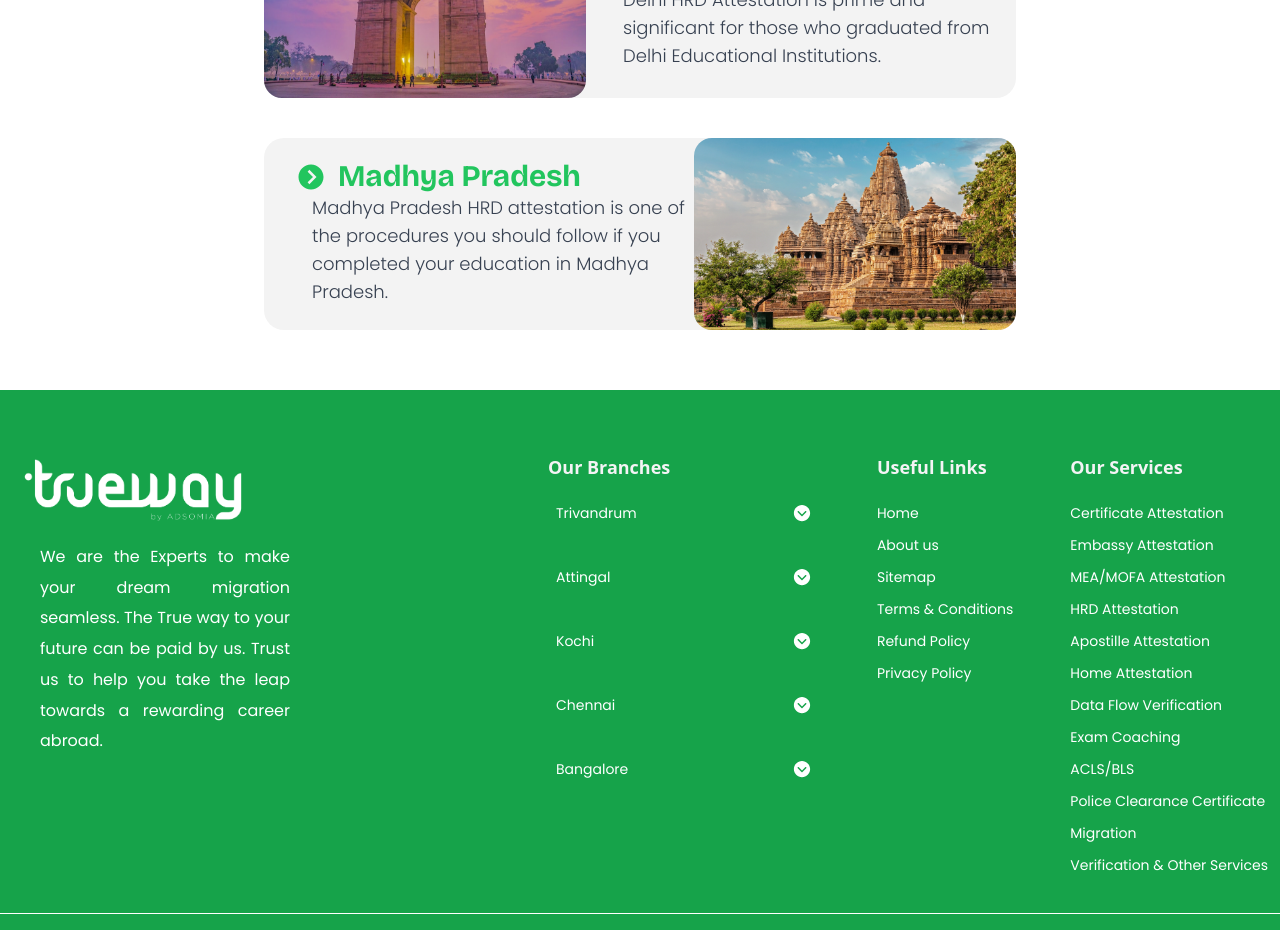
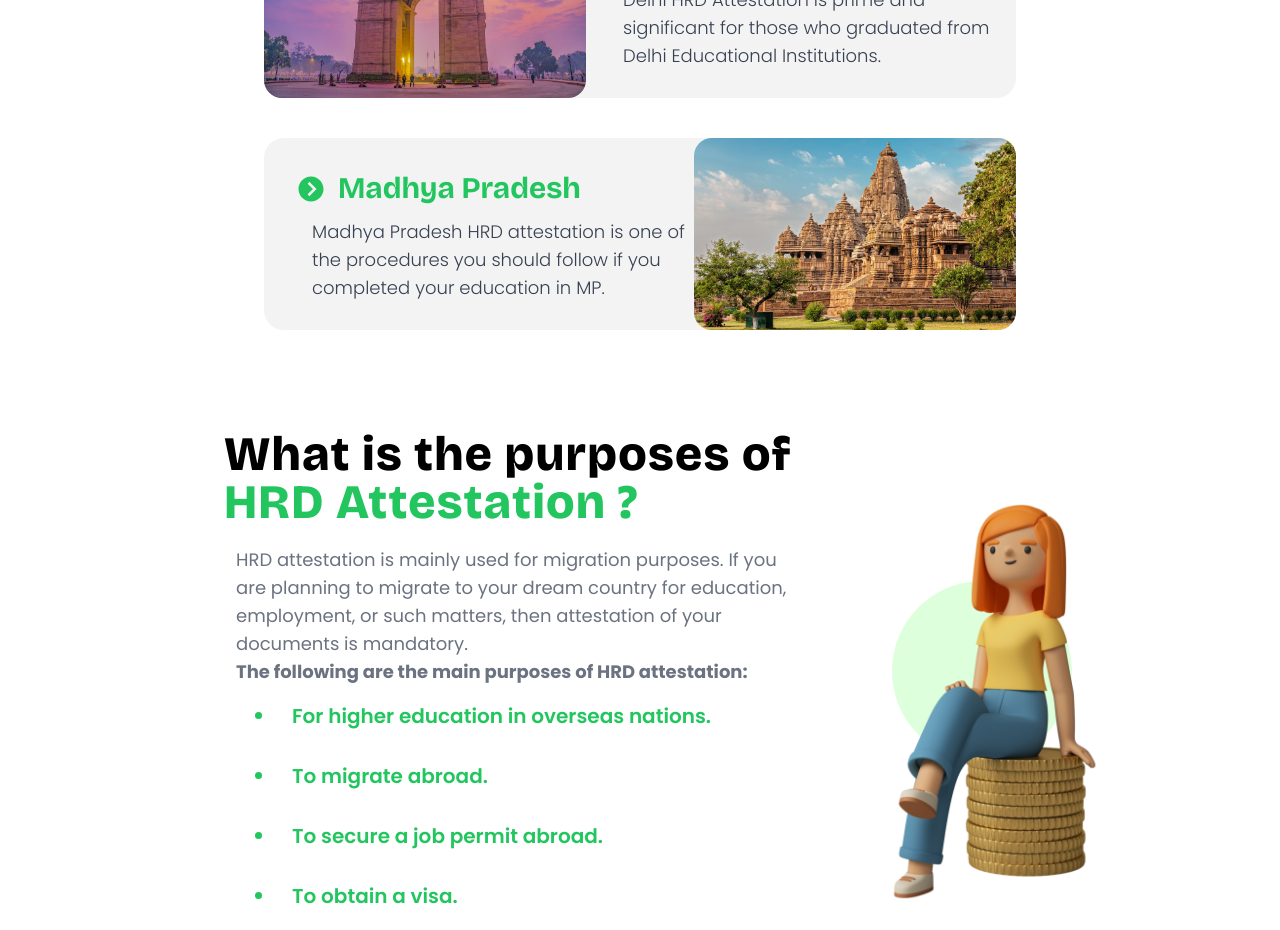
Before and after one commit to Truwayinternational/Trueway-Website, a React (Create React App) app: page /hrdAttestation in a window 1280 px wide. Shown: the part 3280-4210 px from the top of the page. Built offline with nearby package versions, Linux system fonts and the light colour scheme.

Commit message:
purposes of Hrd

```diff
--- a/src/Pages/OtherServices/Certificate Attestation/ProcedureOfCA.js
+++ b/src/Pages/OtherServices/Certificate Attestation/ProcedureOfCA.js
@@ -28,7 +28,7 @@ function ProcedureOfCA() {
           <div className='w-full lg:px-12 lg:pr-16 px-4 pl-6 '>
             <p className='text-md md:text-xl lg:text-lg text-justify text-gray-500 font-poppins pr-3 lg:p-0'>
             Getting your certificates attested is a must for getting a visa. Whether you're going abroad to work or study, this process is essential. In India, the attestation procedure is a series of steps. The most crucial one is the Ministry of Foreign Affairs attestation, which comes after getting attestations from all departments. This step holds extra significance. India offers attestation services of three types:
-            <ol className='list-decimal text-green-500 font-semibold text-lg md:text-xl lg:px-10 pl-6'>
+            <ol className='list-disc text-green-500 font-semibold text-lg md:text-xl lg:px-10 pl-6'>
                     <li className='cursor-pointer'>Educational certificates</li>
                     <li className='cursor-pointer'> Non-educational certificates </li>
                     <li className='cursor-pointer'>Commercial certificates </li>
--- a/src/Pages/OtherServices/Certificate Attestation/PurposesOfCertificateAttestation.js
+++ b/src/Pages/OtherServices/Certificate Attestation/PurposesOfCertificateAttestation.js
@@ -17,7 +17,7 @@ function PurposesOfCertificateAttestation() {
     const handleOpen = (value) => setOpen(open === value ? 0 : value);
 
   return (
-    <div>
+    <>
         <div className='h-full lg:pl-32 xl:pl-36 py-10'>
             <div className='flex mx-4  lg:px-16 px-3'>
               <h3 className='md:text-5xl text-3xl pb-5  font-HeadingFont font-extrabold text-black  tracking-wide  '>What are the purposes of<br/><p className='text-green-500'>Certificate Attestation ?</p></h3>
@@ -25,7 +25,7 @@ function PurposesOfCertificateAttestation() {
             </div>
           <div className='flex'>
             <div className='lg:w-2/3 ml-3 lg:md-12 lg:px-20 px-4 '>
-                <div className='text-md md:text-xl lg:text-lg text-justify text-gray-500 font-poppins pr-3 lg:p-0'>
+                <div className='text-md md:text-xl lg:text-lg text-start text-gray-500 font-poppins pr-3 lg:p-0'>
                     <Accordion open={alwaysOpen}>
                         <AccordionHeader className='text-green-500 cursor-pointer ' onClick={handleAlwaysOpen}>  International Recognition <IoIosArrowDropdownCircle className='ms-auto'/>
                         </AccordionHeader>
@@ -67,7 +67,7 @@ function PurposesOfCertificateAttestation() {
             </div>
           </div>
         </div>
-    </div>
+    </>
   )
 }
 
--- a/src/Pages/OtherServices/HRD Attestation/HRDIndex.js
+++ b/src/Pages/OtherServices/HRD Attestation/HRDIndex.js
@@ -5,6 +5,7 @@ import HRDattestation from './HRDattestation'
 import WhatIsHRD from './WhatIsHRD';
 import HRDservices from './HRDservices';
 import ServicesMob from './ServicesMob';
+import PurposesOfHRD from './PurposesOfHRD';
 
 
 
@@ -17,7 +18,7 @@ function HRDIndex() {
         <WhatIsHRD />
         <HRDservices />
         <ServicesMob /> {/*  countries in mobile screen size */}
-
+        <PurposesOfHRD />
     </div>
   )
 
--- /dev/null
+++ b/src/Pages/OtherServices/HRD Attestation/PurposesOfHRD.js
@@ -0,0 +1,41 @@
+import React from 'react'
+import avatar_2 from '../../../Assets/certificate attestation/avatar_2.png'
+
+
+
+function PurposesOfHRD() {
+  return (
+    <>
+        <div className='h-full lg:pl-32 xl:pl-36 py-10'>
+            <div className='flex mx-4  lg:px-16 px-3'>
+              <h3 className='md:text-5xl text-3xl pb-5  font-HeadingFont font-extrabold text-black  tracking-wide  '>What is the purposes of<br/><p className='text-green-500'>HRD Attestation ?</p></h3>
+              <img className='md:hidden grid  w-[100px]  mt-[-30px]' src={avatar_2} alt="avatar_2" />
+            </div>
+            <div className='flex'>
+                <div className='lg:w-2/3 ml-3 lg:md-12 lg:px-20 px-4 '>
+                    <div className='text-md md:text-xl lg:text-lg text-start text-gray-500 font-poppins pr-3 lg:p-0'>
+                        <p >
+                        HRD attestation is mainly used for migration purposes. If you are planning to migrate to your dream country for education, employment, or such matters, then attestation of your documents is mandatory.
+                        </p>
+                        <b>The following are the main purposes of HRD attestation:</b>
+                        <ol className='list-disc text-green-500 font-semibold text-lg md:text-xl lg:px-10 pl-6'>
+                            <li className='cursor-pointer'>For higher education in overseas nations.</li>
+                            <li className='cursor-pointer'>To migrate abroad.   </li>
+                            <li className='cursor-pointer'>To secure a job permit abroad. </li>
+                            <li className='cursor-pointer'>To obtain a visa.</li>
+                        </ol>
+                        <p>
+                        HRD attestation is primarily used to attest educational certificates such as degree certificates, diploma certificates, SSLC certificates, and so on. To confirm the authenticity and legitimacy of your certificates, you should complete this. Then only you can enter foreign nations.
+                        </p>
+                    </div>
+                </div>
+                <div className='hidden md:flex md:w-full lg:w-1/3 h-full  lg:mr-10 xl:mt-[-50px] my-8'>
+                    <img src={avatar_2} alt="avatar_2" />
+                </div>
+            </div>
+        </div>
+    </>
+  )
+}
+
+export default PurposesOfHRD
--- a/src/Pages/OtherServices/HRD Attestation/ServicesCard.js
+++ b/src/Pages/OtherServices/HRD Attestation/ServicesCard.js
@@ -14,7 +14,7 @@ function ServicesCard() {
   return (
     <>
        <div className='hidden md:flex flex-col justify-center items-center my-10'>
-        {/* 1st card uae embassy */}
+        {/* 1st card  */}
         <div className='flex m-3 md:relative px-8 my-5'>
           <img className='object-cover ' src={Karnataka} alt="uae_banner" />
             <h3 className='flex absolute text-2xl lg:text-3xl font-HeadingFont font-bold text-green-500 lg:pl-5  pl-5 pt-5 lg:pt-8 '><span> <BiSolidChevronRightCircle className="text-green-500 mt-[-10px]"/></span>  Karnataka </h3>
@@ -22,7 +22,7 @@ function ServicesCard() {
             Bangalore HRD attestation is compulsory for those who completed their studies in Karnataka.
             </p>
         </div>
-        {/* 2nd card  qatar embassy */}
+        {/* 2nd card   */}
         <div className='flex m-3 md:relative px-8 my-5'>
           <img className='object-cover' src={TamilNadu} alt="qatar_banner" />
             <h3 className='flex absolute text-2xl lg:text-3xl font-HeadingFont font-bold text-green-500 lg:pl-[42%] pl-[40%] pt-5 lg:pt-8 '><span> <BiSolidChevronRightCircle className="text-green-500 mt-[-10px]"/></span> Tamil Nadu </h3>
@@ -30,7 +30,7 @@ function ServicesCard() {
             If you finished your education in Tamil Nadu, then you definitely should do Tamil Nadu HRD attestation.
             </p>
         </div>
-        {/* 3rd card oman embassy */}
+        {/* 3rd card */}
         <div className='flex m-3 md:relative px-8 my-5'>
           <img className='object-cover ' src={maharashtra} alt="uae_banner" />
             <h3 className='flex absolute text-2xl  lg:text-3xl font-HeadingFont font-bold text-green-500 lg:pl-5  pl-5 pt-5 lg:pt-8 '><span> <BiSolidChevronRightCircle className="text-green-500 mt-[-8px]"/></span> Maharashtra </h3>
@@ -38,7 +38,7 @@ function ServicesCard() {
             Maharashtra HRD attestation is mandatory for all who have completed their studies in Maharashtra.
             </p>
         </div>
-        {/* 4th card  kuwait embassy */}
+        {/* 4th card  */}
         <div className='flex m-3 md:relative px-8 my-5'>
           <img className='object-cover ' src={Andhra_predhesh} alt="qatar_banner" />
             <h3 className='flex absolute text-2xl lg:text-3xl font-HeadingFont font-bold text-green-500 lg:pl-[42%] pl-[40%] pt-5 lg:pt-5 '><span> <BiSolidChevronRightCircle className="text-green-500 mt-[-8px]"/></span> Andhra Pradesh </h3>
@@ -46,7 +46,7 @@ function ServicesCard() {
             You have to complete an HRD attestation from Andhra Pradesh if you finished your education in Andhra Pradesh.
             </p>
         </div>
-        {/* 5th card Bahrain embassy */}
+        {/* 5th card  */}
         <div className='flex m-3 md:relative px-8 my-5'>
           <img className='object-cover ' src={telengana} alt="uae_banner" />
             <h3 className='flex absolute text-2xl  lg:text-3xl font-HeadingFont font-bold text-green-500 lg:pl-5  pl-5 pt-5 lg:pt-8 '><span> <BiSolidChevronRightCircle className="text-green-500 mt-[-8px]"/></span> Telangana </h3>
@@ -54,7 +54,7 @@ function ServicesCard() {
             If you are a Telangana student who is planning to move abroad, then HRD attestation from Telangana is mandatory.
             </p>
         </div>
-        {/* 6th card  Malaysia embassy */}
+        {/* 6th card  */}
         <div className='flex m-3 md:relative px-8 my-5'>
           <img className='object-cover ' src={Delhi} alt="qatar_banner" />
             <h3 className='flex absolute text-2xl lg:text-3xl font-HeadingFont font-bold text-green-500 lg:pl-[42%] pl-[40%] pt-5 lg:pt-8 '><span> <BiSolidChevronRightCircle className="text-green-500 mt-[-8px]"/></span>  Delhi </h3>
@@ -62,12 +62,12 @@ function ServicesCard() {
             Delhi HRD Attestation is prime and significant for those who graduated from Delhi Educational Institutions.
             </p>
         </div>
-        {/* 7th card Bahrain embassy */}
+        {/* 7th card  */}
         <div className='flex m-3 md:relative px-8 my-5'>
           <img className='object-cover ' src={Madhyapredhesh} alt="uae_banner" />
-            <h3 className='flex absolute text-2xl  lg:text-3xl font-HeadingFont font-bold text-green-500 lg:pl-5  pl-5 pt-5 lg:pt-5 '><span> <BiSolidChevronRightCircle className="text-green-500 mt-[-8px]"/></span> Madhya Pradesh  </h3>
-            <p className='flex absolute lg:w-[450px] w-[350px] text-sm lg:text-lg font-poppins font-light text-gray-700 lg:pl-12 pl-10 pt-14 lg:pt-18'>
-            Madhya Pradesh HRD attestation is one of the procedures you should follow if you completed your education in Madhya Pradesh.
+            <h3 className='flex absolute text-2xl  lg:text-3xl font-HeadingFont font-bold text-green-500 lg:pl-5  pl-5 pt-5 lg:pt-8 '><span> <BiSolidChevronRightCircle className="text-green-500 mt-[-8px]"/></span> Madhya Pradesh  </h3>
+            <p className='flex absolute lg:w-[450px] w-[350px] text-sm lg:text-lg font-poppins font-light text-gray-700 lg:pl-12 pl-10 pt-14 lg:pt-20'>
+            Madhya Pradesh HRD attestation is one of the procedures you should follow if you completed your education in MP.
             </p>
         </div>
       </div>
```
